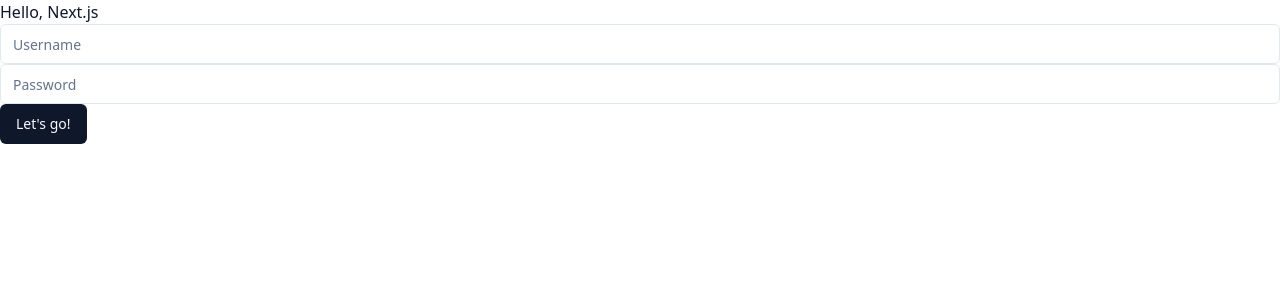
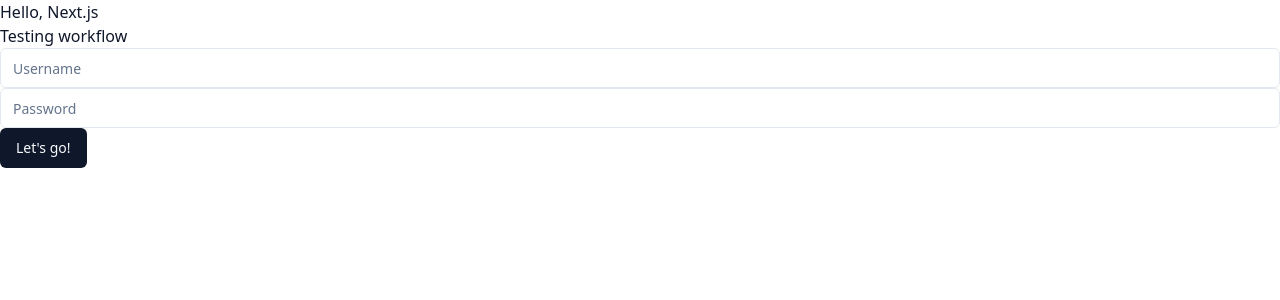
Before and after one commit to sufyanmansuri/pocketchat, a Next.js app: page / in a window 1280 px wide. Shown: the top 300 px of the page. Built offline with nearby package versions, Linux system fonts and the light colour scheme.

Commit message:
build: :construction_worker: Test workflow

```diff
--- a/app/page.tsx
+++ b/app/page.tsx
@@ -1,10 +1,11 @@
-import Login from "@/components/Login";
+import Login from "@/components/Login"
 
 export default function Home() {
   return (
     <>
       <h1>Hello, Next.js</h1>
+      <p>Testing workflow</p>
       <Login />
     </>
-  );
+  )
 }
```
